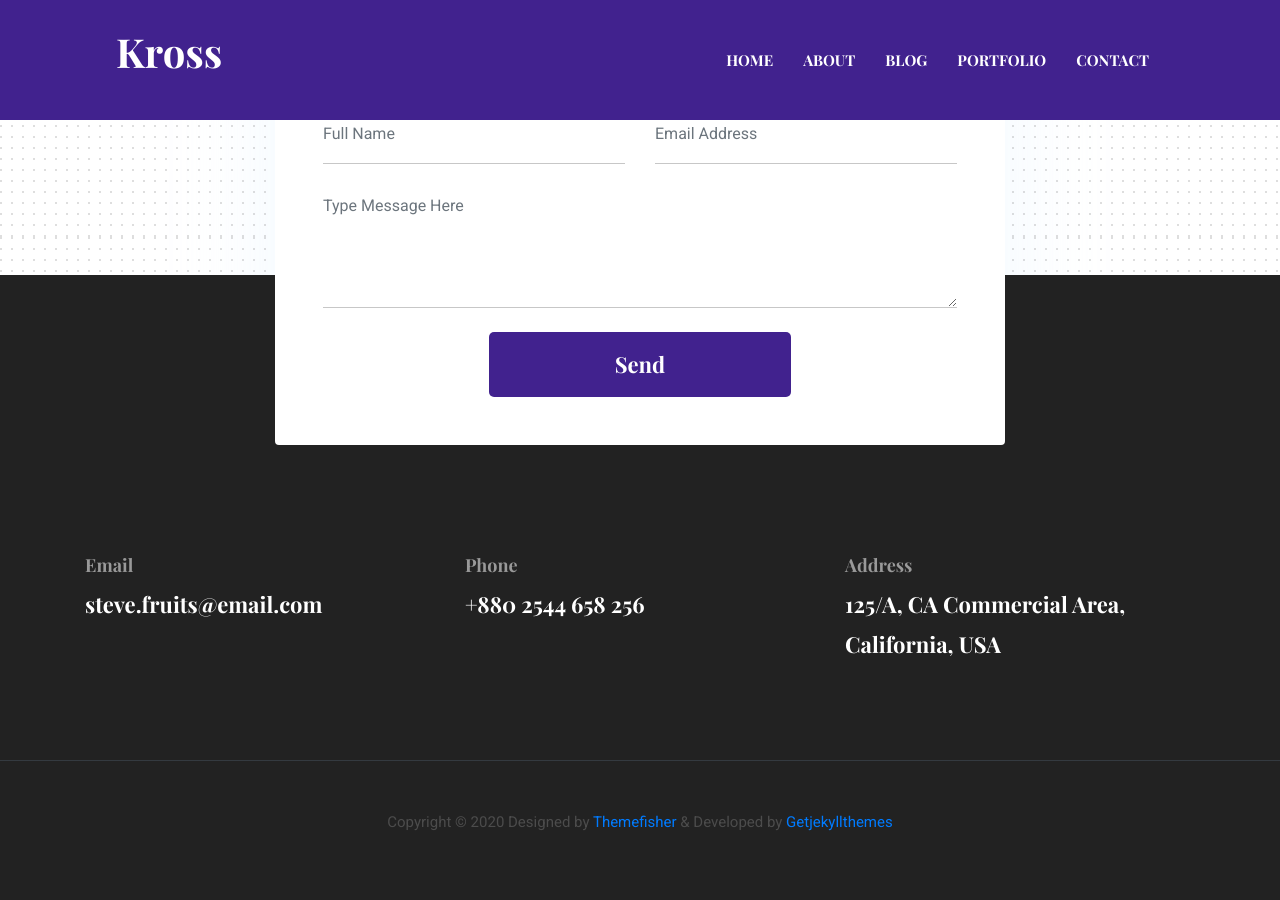
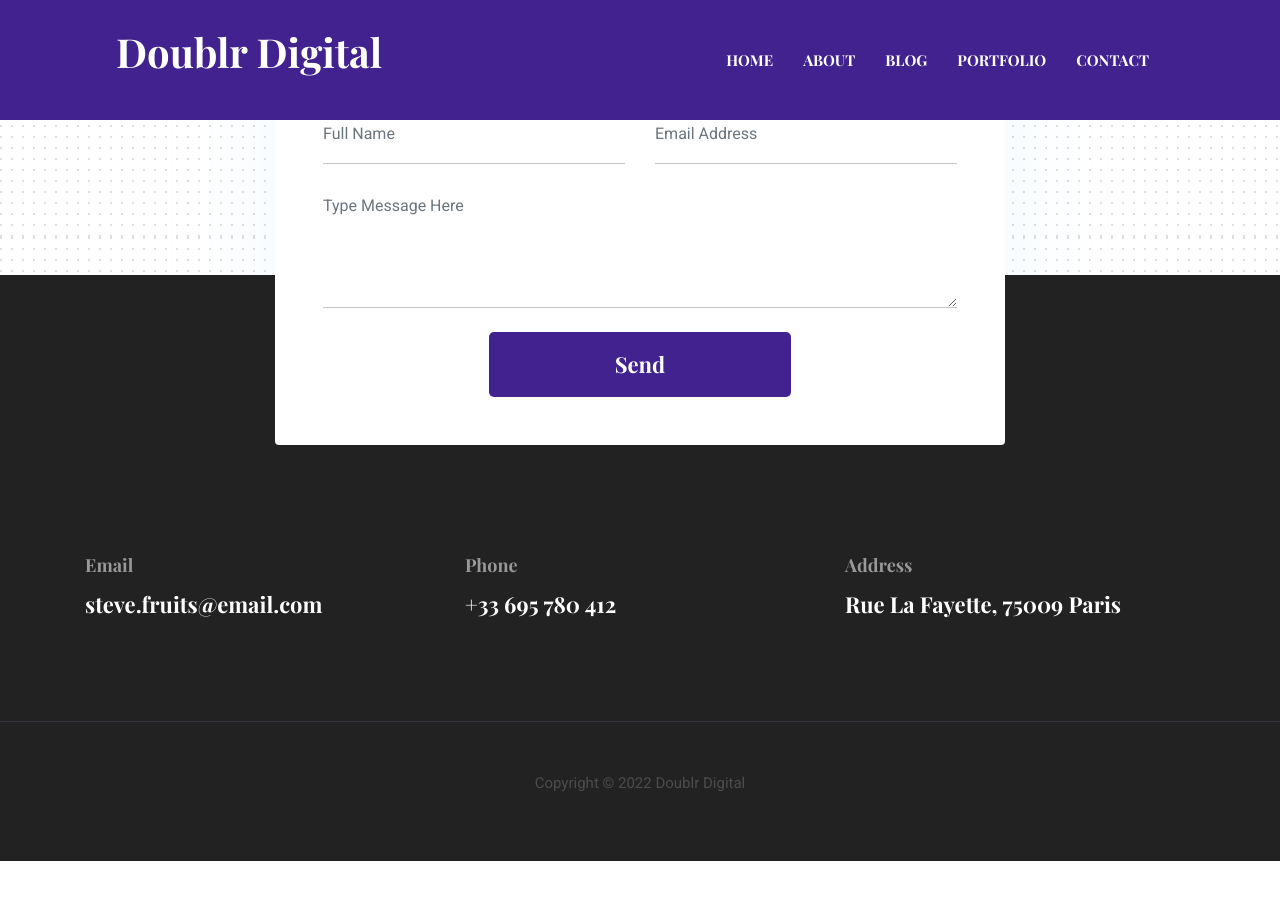
Before and after one commit to reda-jaifar/doublr.digital, a Jekyll site: the page built from _pages/contact.html, in a window 1280 px wide and 900 px high, scrolled down 786 px. Built offline with Jekyll 4.4.1, drawn with Linux system fonts in a browser that asks for light colours; after the commit the page ends 1647 px from its top, so only the background shows below that.

Commit message:
update content

```diff
--- a/_data/settings.yml
+++ b/_data/settings.yml
@@ -2,14 +2,14 @@
 #-------------------------------
 # General Site Settings
 
-title: Kross
+title: Doublr Digital
 logo:
-author: themefisher
-description: this is meta description
+author: Reda JAIFAR
+description: Doublr Digital IT consultancy Company
 email: steve.fruits@email.com
-phone: +880 2544 658 256
-address: 125/A, CA Commercial Area, California, USA
-copyright: Copyright &copy; 2020 Designed by [Themefisher](https://themefisher.com) & Developed by [Getjekyllthemes](https://getjekyllthemes.com)
+phone: +33 695 780 412
+address: Rue La Fayette, 75009 Paris
+copyright: Copyright &copy; 2022 Doublr Digital
 
 menu:
   - { name: About, link: "/about" }
@@ -36,7 +36,7 @@ disqus-identifier: # Add your shortname for Disqus Comment. For example mr-brown
 # Hero Section
 
 hero:
-  hero-title: Hi! I’m <br> Christoher <br> UX designer
+  hero-title: we help design, co-build, and deliver software that drives your next-generation digital transformation
 
 social:
   - { icon: "ti-facebook", link: "#" }
@@ -48,7 +48,7 @@ social:
 # About (Section and Page)
 
 # About Section
-blurb: Lorem ipsum dolor sit amet, consectetur adipisicing elit, sed do eiusmod tempor incididunt ut labore et dolore magna aliqua. Ut enim ad minim veniam, quis nostrud exercitation ullamco laboris nisi ut aliquip ex ea commodo consequat. Duis aute irure dolor in reprehenderit in voluptate velit esse cillum dolore eu fugiat nulla pariatur.
+blurb: design, build, and deliver your next digital systems with a trusted partner that support your business, your vision, and your teams
 
 blurb-btn-link: "/about"
 blurb-btn-name: know more
@@ -300,4 +300,4 @@ client-slider-items:
 # Contact Section
 
 contact-title: Contact Info
-contact-email: steve.fruits@email.com
+contact-email: contact@doublr.digital
--- a/_layouts/about.html
+++ b/_layouts/about.html
@@ -31,8 +31,8 @@ layout: default
         <div class="shadow-down mb-4">
           <img src="{{ site.baseurl }}/{{ page.image }}" alt="{{ page.author }}" class="img-fluid w-100 rounded-lg border-thick border-white">
         </div>
-        <img src="{{ site.baseurl }}/{{ page.signature }}" alt="signature" class="img-fluid">
         <h4>{{ page.author }}</h4>
+        <h5>Founder</h5>
       </div>
     </div>
   </div>
```
Also changed, not shown: _pages/about.md (+3 -3 lines).
